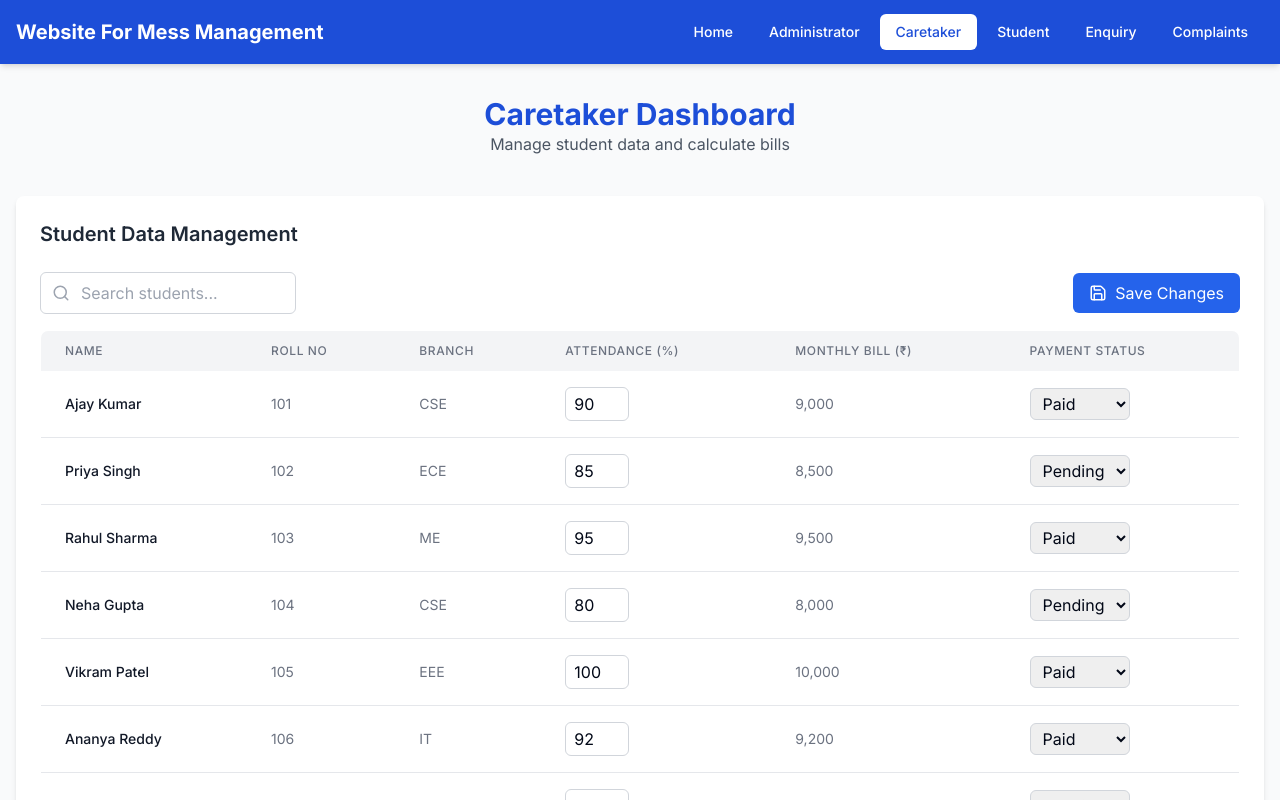
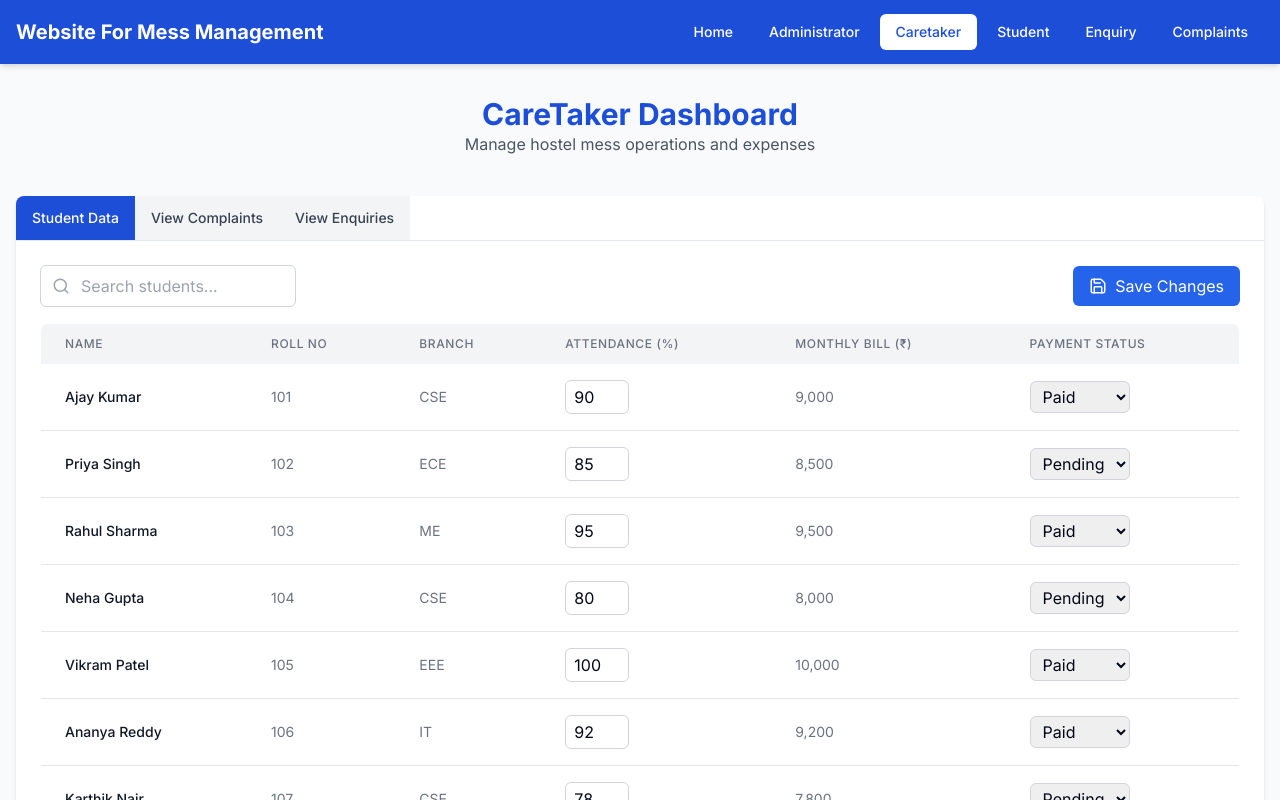
Before and after one commit to shireesha-k/hostel-mess-system, a Next.js app: page /caretaker in a window 1280 px wide. Both pictures are taken after typing "name@example.com", "5551234", "Sample123" into the empty fields and a click on the button "Login". Shown: the top 800 px of the page. Built offline with nearby package versions, Linux system fonts and the light colour scheme.

Commit message:
added Enquiry & complaints in careTaker

```diff
--- a/components/admin/enquiry-table.jsx
+++ b/components/admin/enquiry-table.jsx
@@ -91,7 +91,7 @@ export default function EnquiryTable() {
   return (
     <div>
       <div className="flex flex-col md:flex-row justify-between items-start md:items-center mb-4 gap-4">
-        <h3 className="text-xl font-semibold text-gray-800">Student Complaints</h3>
+        <h3 className="text-xl font-semibold text-gray-800">Student Enquiries</h3>
 
         <div className="flex flex-col sm:flex-row gap-2 w-full md:w-auto">
           <div className="relative">
--- a/components/caretaker/caretaker-dashboard.jsx
+++ b/components/caretaker/caretaker-dashboard.jsx
@@ -5,11 +5,14 @@ import { useRouter } from "next/navigation"
 import Navbar from "@/components/navbar"
 import CaretakerLogin from "@/components/caretaker/caretaker-login"
 import StudentDataTable from "@/components/caretaker/student-data-table"
+import ComplaintsTable from "../admin/complaints-table"
+import EnquiryTable from "../admin/enquiry-table"
 
 export default function CaretakerDashboard() {
   const router = useRouter()
   const [isLoggedIn, setIsLoggedIn] = useState(false)
   const [activeTab, setActiveTab] = useState("caretaker")
+  const [activeSection, setActiveSection] = useState("students")
 
   const handleTabChange = (tab) => {
     setActiveTab(tab)
@@ -39,17 +42,50 @@ export default function CaretakerDashboard() {
 
           <main className="container mx-auto px-4 py-8">
             <div className="text-center mb-10">
-          <h1 className="text-3xl font-bold text-blue-700">Caretaker Dashboard</h1>
-          <p className="text-gray-600">Manage student data and calculate bills</p>
-
+              <h1 className="text-3xl font-bold text-blue-700">CareTaker Dashboard</h1>
+              <p className="text-gray-600">Manage hostel mess operations and expenses</p>
             </div>
 
-        <div className="bg-white rounded-lg shadow-md overflow-hidden p-6">
-          <h2 className="text-xl font-semibold text-gray-800 mb-6">Student Data Management</h2>
+            <div className="bg-white rounded-lg shadow-md overflow-hidden">
+              <div className="flex border-b">
+                <button
+                  className={`px-4 py-3 text-sm font-medium ${
+                    activeSection === "students" ? "bg-blue-700 text-white" : "bg-gray-100 text-gray-700 hover:bg-gray-200"
+                  }`}
+                  onClick={() => setActiveSection("students")}
+                >
+                  Student Data
+                </button>
+                <button
+                  className={`px-4 py-3 text-sm font-medium ${
+                    activeSection === "complaints"
+                      ? "bg-blue-700 text-white"
+                      : "bg-gray-100 text-gray-700 hover:bg-gray-200"
+                  }`}
+                  onClick={() => setActiveSection("complaints")}
+                >
+                  View Complaints
+                </button>
 
-          <StudentDataTable />
+                <button
+                  className={`px-4 py-3 text-sm font-medium ${
+                    activeSection === "enquiry" ? "bg-blue-700 text-white" : "bg-gray-100 text-gray-700 hover:bg-gray-200"
+                  }`}
+                  onClick={() => setActiveSection("enquiry")}
+                >
+                  View Enquiries
+                </button>
+              </div>
+
+              <div className="p-6">
+
+                {activeSection === "students" && <StudentDataTable />}
+                {activeSection === "complaints" && <ComplaintsTable />}
+                {activeSection === "enquiry" && <EnquiryTable />}
+              </div>
             </div>
           </main>
         </div>
+
   )
 }
--- a/components/caretaker/student-data-table.jsx
+++ b/components/caretaker/student-data-table.jsx
@@ -2,6 +2,8 @@
 
 import { useState } from "react"
 import { Search, Save } from "lucide-react"
+import ComplaintsTable from "../admin/complaints-table"
+import EnquiryTable from "../admin/enquiry-table"
 
 export default function StudentDataTable() {
   const [searchTerm, setSearchTerm] = useState("")
```
Lines whose indentation alone changed are shown as unchanged.
